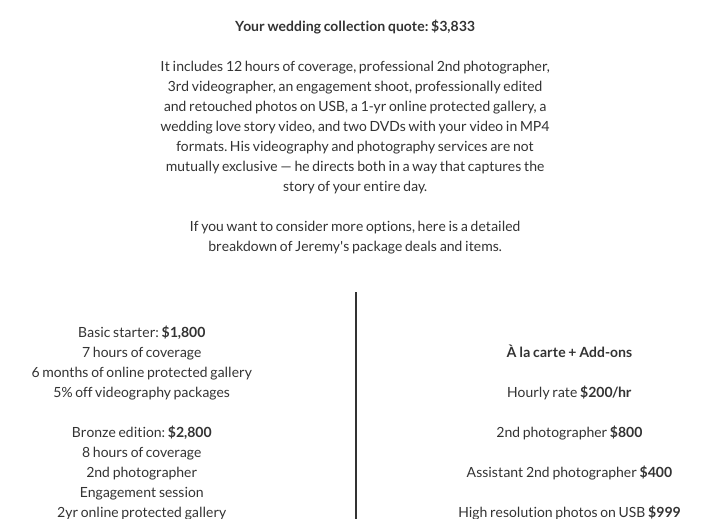
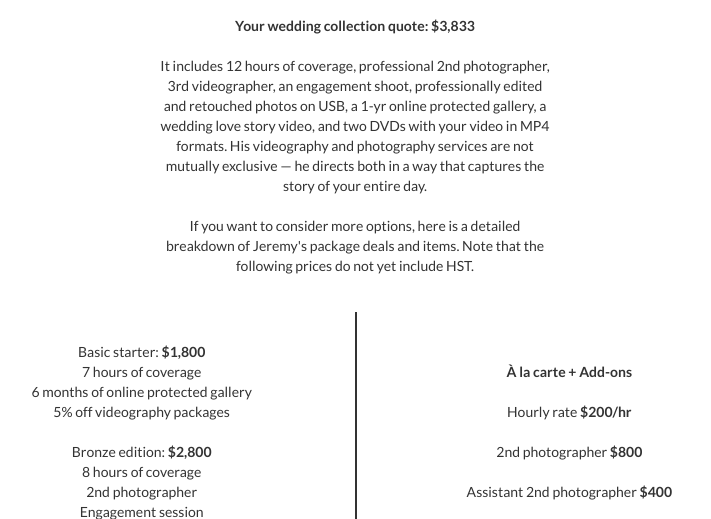
Before and after one commit to swilkie/FotoFox, a PHP site: page /sarahanddan.php?photog=1 in a window 1280 px wide. Shown: the part 4558-5077 px from the top of the page, without its empty margins (285-996 px from the left). Run offline with PHP 8.4, Linux system fonts and the light colour scheme.

Commit message:
add line that a la carte items for jeremy do not yet include HST

```diff
--- a/sarahanddan.php
+++ b/sarahanddan.php
@@ -107,7 +107,7 @@ if (!isset($_GET["photog"]) || $_GET["photog"] == "1")
 
 	It includes 12 hours of coverage, professional 2nd photographer, 3rd videographer, an engagement shoot, professionally edited and retouched photos on USB, a 1-yr online protected gallery, a wedding love story video, and two DVDs with your video in MP4 formats. His videography and photography services are not mutually exclusive — he directs both in a way that captures the story of your entire day.
 
-	If you want to consider more options, here is a detailed breakdown of Jeremy's package deals and items.";
+	If you want to consider more options, here is a detailed breakdown of Jeremy's package deals and items. Note that the following prices do not yet include HST.";
 
 
 	$packageLeft =
```
